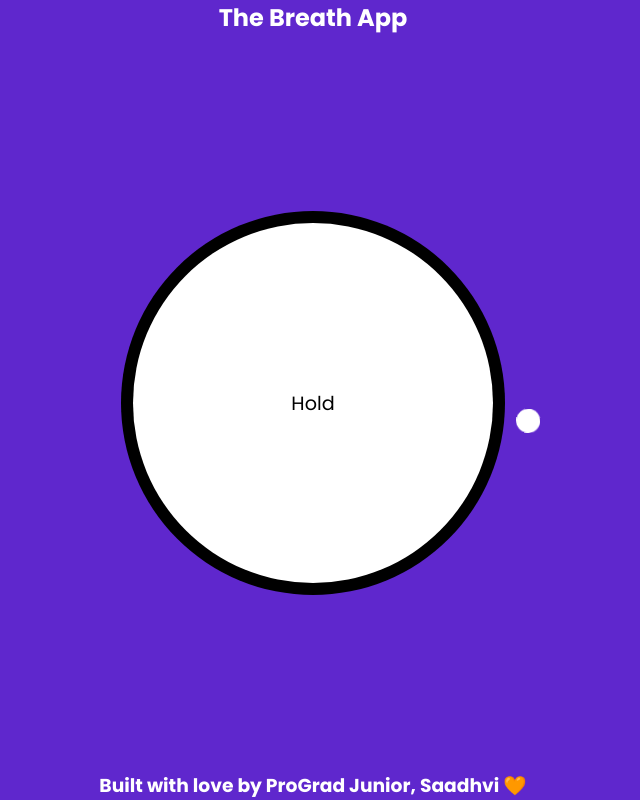
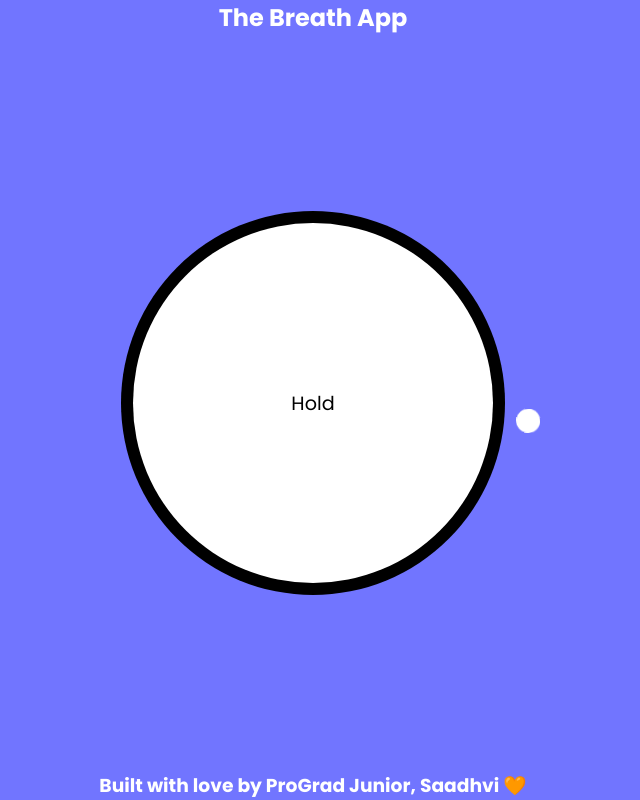
Before and after one commit to Sserpentine/breath-app, a plain HTML site: page index.html in a window 1280 px wide. Shown: the whole page, without its empty margins (327-967 px from the left). Drawn offline with Linux system fonts and the light colour scheme.

Commit message:
Update style.css

```diff
--- a/style.css
+++ b/style.css
@@ -7,7 +7,7 @@
 }
 
 body {
-  background-color:#5f27cdff;
+  background-color:#7175FF;
   font-family: 'Poppins', sans-serif;
   display: flex;
   flex-direction: column;
```
